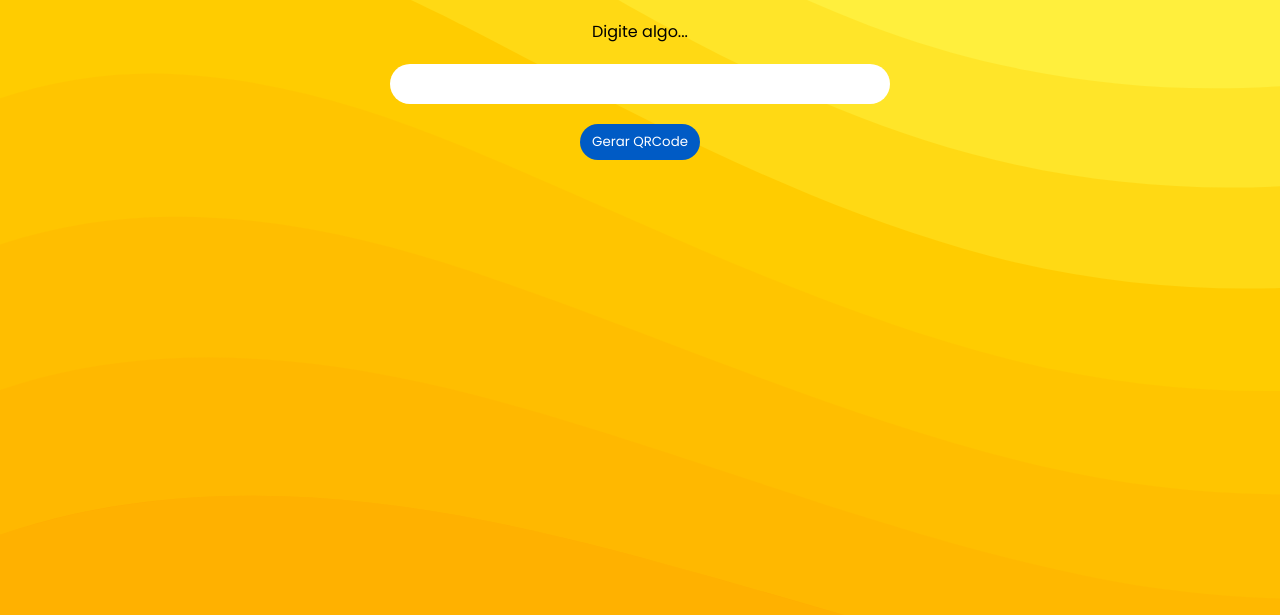
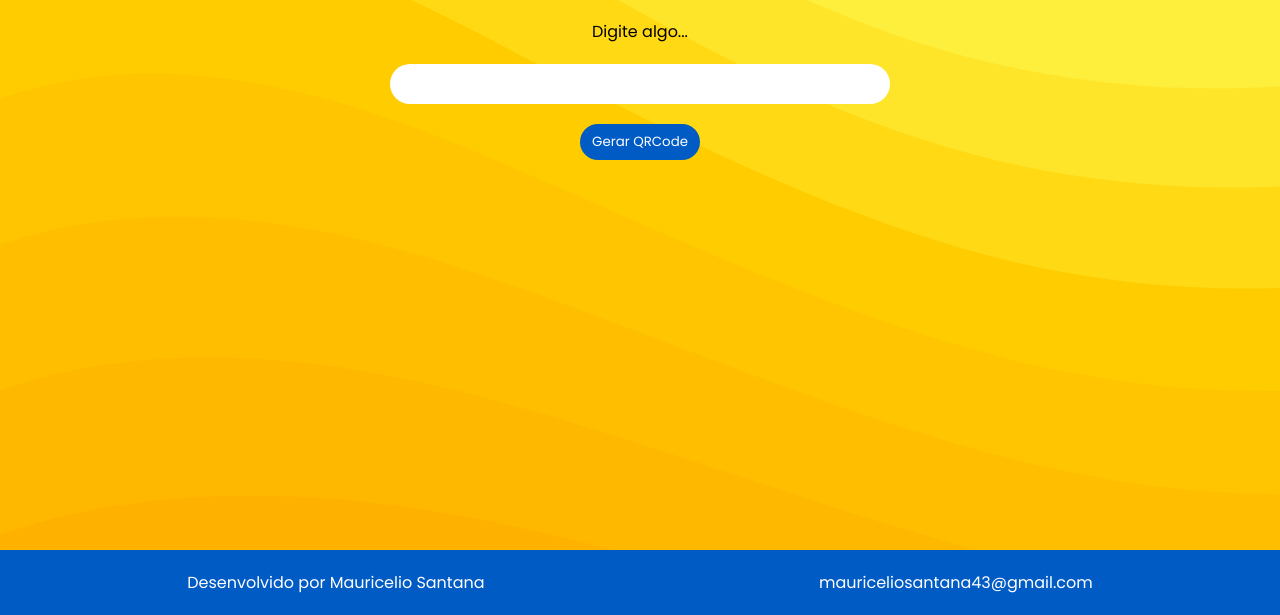
Before and after one commit to mauriceliosantana/QRCoder, a plain HTML site: page index.html in a window 1280 px wide. Shown: the part 185-800 px from the top of the page. Drawn offline with Linux system fonts and the light colour scheme.

Commit message:
second commit
Atualização do site

```diff
--- a/index.html
+++ b/index.html
@@ -4,7 +4,10 @@
     <meta charset="UTF-8">
     <meta http-equiv="X-UA-Compatible" content="IE=edge">
     <meta name="viewport" content="width=device-width, initial-scale=1.0">
+    <meta name="author" content="Mauricelio Santana">
     <meta name="description" content="QRCoder é um gerador de QRCode online. O usuário escreve ou cola algo e, ao clicar no botão, o QRCode é gerado automaticamente e o mesmo pode ser baixado como uma imagem.">
+    <meta name="keywords" content="qrcode, qrcoder, gerador de qrcode">
+    <meta name="robots" content="index, nofollow">
     <link rel="stylesheet" href="style.css">
     <title>QRCoder - Gerando QRCode pra tudo!</title>
 </head>
@@ -23,6 +26,11 @@
 
     <div class="qrcode" id="qrcode" style='display: none;'></div>
 
+    <footer>
+        <span>Desenvolvido por Mauricelio Santana</span>
+        <span>mauriceliosantana43@gmail.com</span>
+    </footer>
+
     <script src="qrcodejs/qrcode.min.js"></script>
     <script src="script.js"></script>
 
--- a/style.css
+++ b/style.css
@@ -95,3 +95,21 @@ button {
     text-decoration: none;
     color: #eae6e5;
 }
+
+footer {
+    position: absolute;
+    bottom: 0;
+    width: 100%;
+    padding: 20px;
+    display: flex;
+    justify-content: space-around;
+    background-color: #005bc5;
+    color: white;
+}
+
+@media screen and (max-width: 768px) {
+    footer {
+        align-items: center;
+        flex-direction: column;
+    }
+}
```
Also changed, not shown: README.md.
